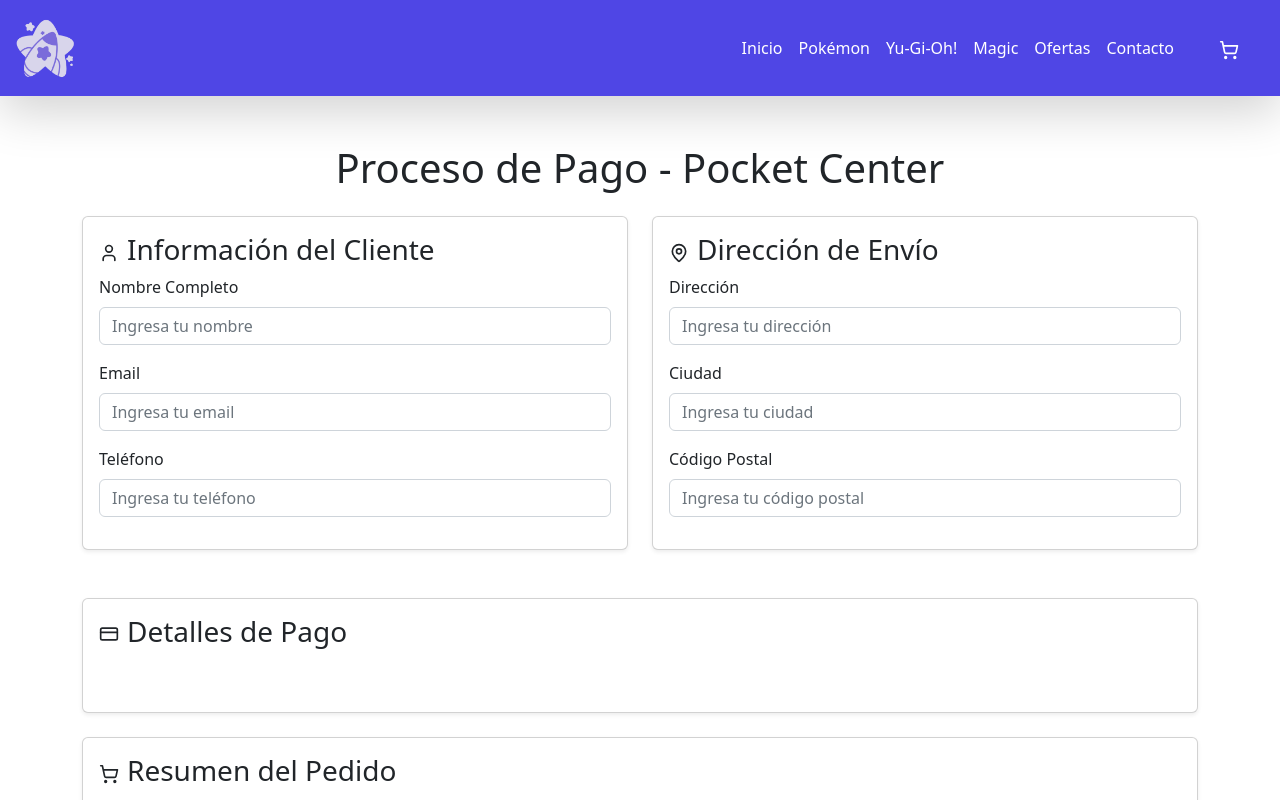
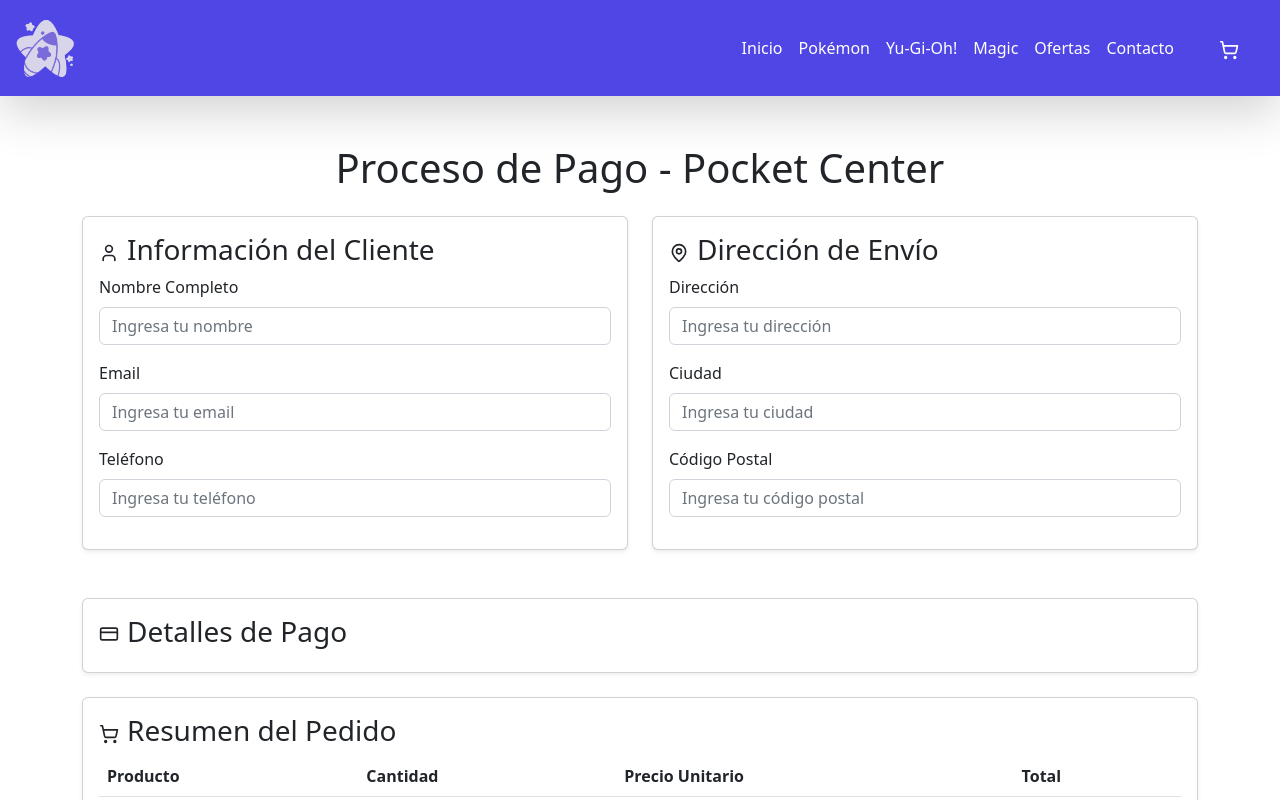
Before and after one commit to V-Puentes/Proyecto-ASY5131-Frontend, a React (Vite) app: page /pagos in a window 1280 px wide. Shown: the top 800 px of the page. Built offline with nearby package versions, Linux system fonts and the light colour scheme.

Commit message:
se elimina boton paypal

```diff
--- a/src/components/paymentsPage.jsx
+++ b/src/components/paymentsPage.jsx
@@ -4,7 +4,6 @@ import { User, MapPin, CreditCard, ShoppingCart, Trash2, CheckCircle } from 'luc
 import 'bootstrap/dist/css/bootstrap.min.css';
 import { useNavigate } from "react-router-dom";
 import PayPalCheckout from './payPalCheckout';
-
 
 const PaymentPage = () => {
   const { carrito, total, vaciarCarrito } = useContext(DataContext);
@@ -76,7 +75,7 @@ const PaymentPage = () => {
                 <CreditCard className="me-2" size={20} />
                 Detalles de Pago
               </h3>
-              <PayPalCheckout />
+
             </div>
           </div>
         </div>
```
